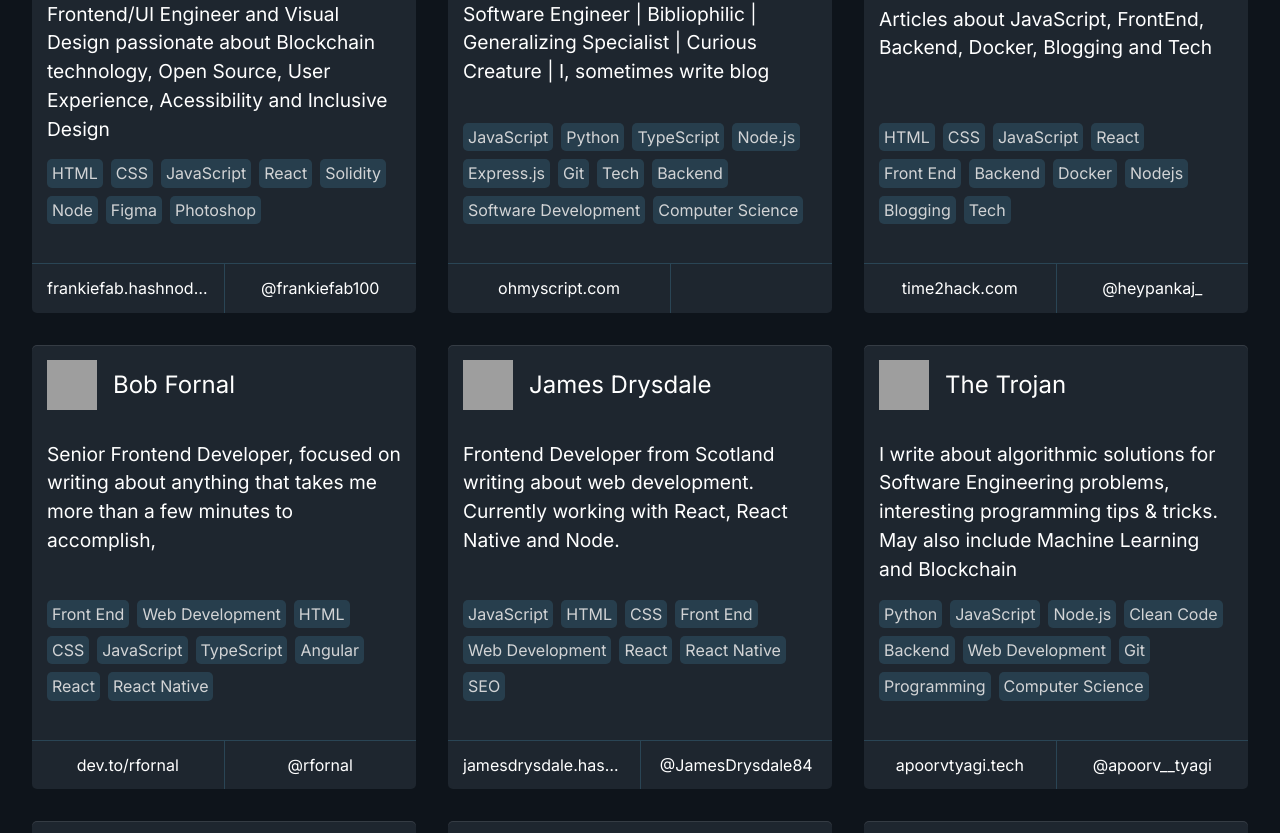
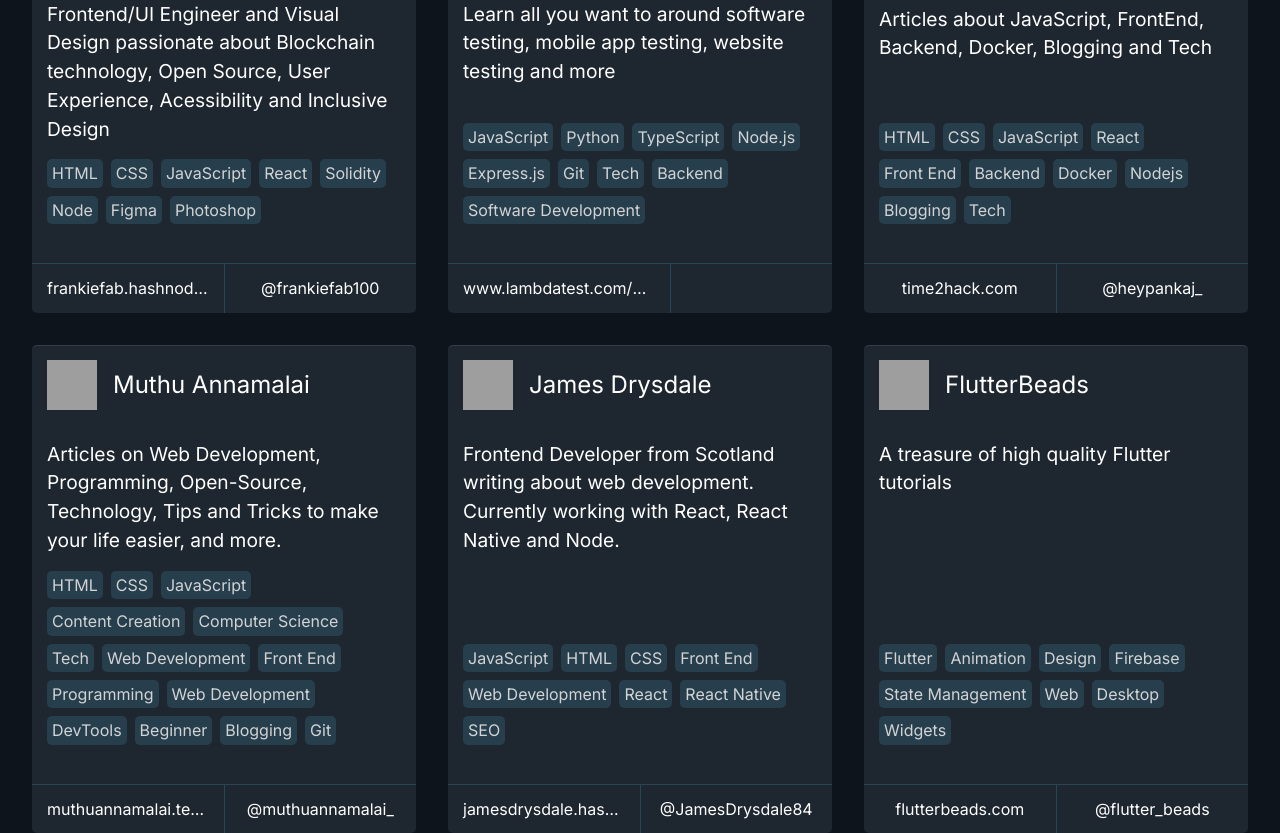
Before and after one commit to markodenic/awesome-tech-blogs, a Nuxt app: page / in a window 1280 px wide. Shown: the part 2987-3820 px from the top of the page. Built offline with nearby package versions, Linux system fonts and the light colour scheme; grey boxes are pictures that could not be loaded.

Commit message:
Added data at random position

```diff
--- a/data.js
+++ b/data.js
@@ -1,12 +1,4 @@
 module.exports = [
-    {
-    name: "FlutterBeads",
-    description:
-      "A treasure of high quality Flutter tutorials",
-    url: "https://flutterbeads.com/",
-    twitter: "@flutter_beads",
-    tags: ["Flutter", "Animation", "Design", "Firebase","State Management","Web","Desktop","Widgets"],
-  },
   {
     name: "Webdevolution",
     description: "Web dev tips, tutorials and solutions for common problems.",
@@ -417,6 +409,14 @@ module.exports = [
       "Programming",
       "Computer Science",
     ],
+  },
+     {
+    name: "FlutterBeads",
+    description:
+      "A treasure of high quality Flutter tutorials",
+    url: "https://flutterbeads.com/",
+    twitter: "@flutter_beads",
+    tags: ["Flutter", "Animation", "Design", "Firebase","State Management","Web","Desktop","Widgets"],
   },
   {
     name: "Shaurya Pratap Singh",
```
